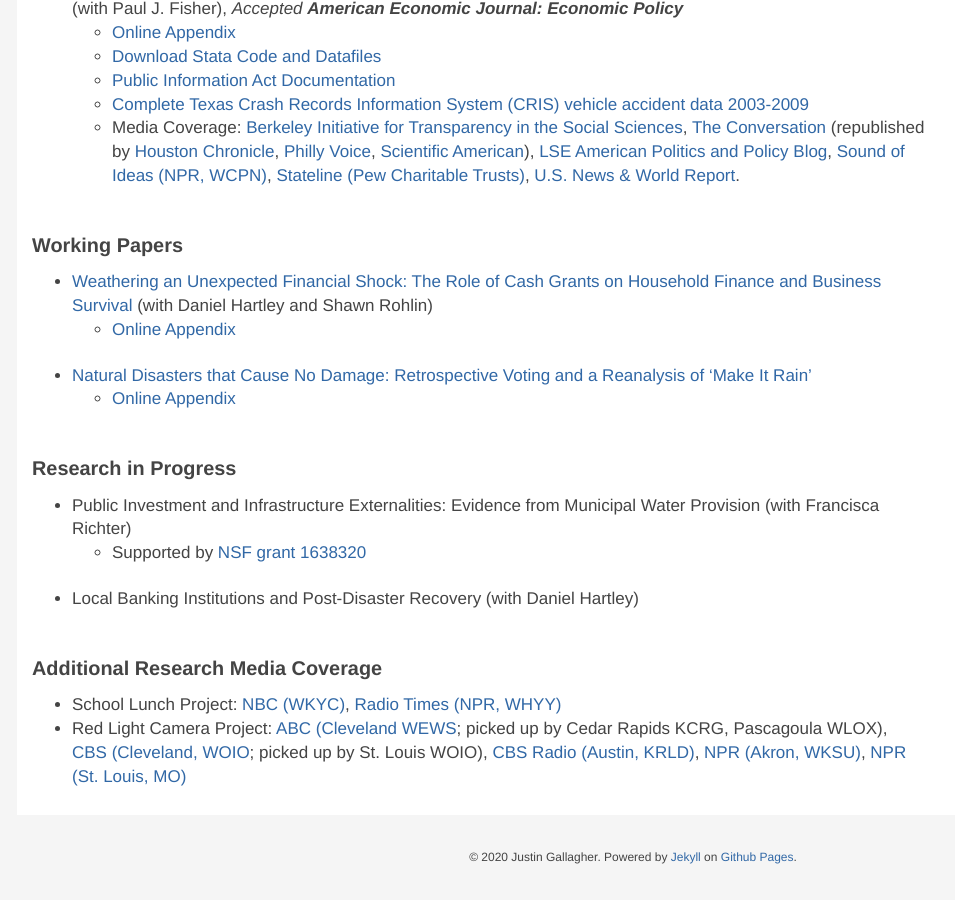
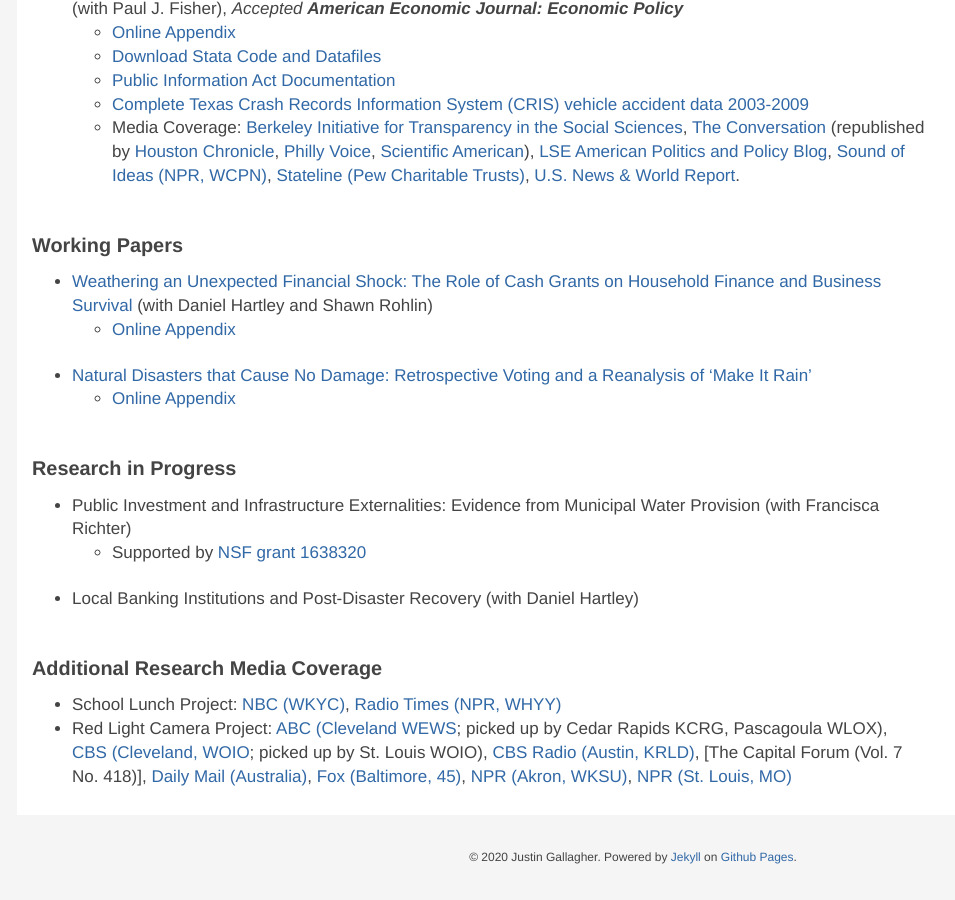
Before and after one commit to justinpgallagher/justinpgallagher.github.io, a Jekyll site: the page built from research.html, in a window 1280 px wide and 900 px high, scrolled down 896 px. Shown: the whole window, without its empty margins (7-962 px from the left). Built offline with Jekyll 4.4.1, drawn with Linux system fonts in a browser that asks for light colours; nearby versions of some CDN libraries; some web fonts are replaced; library files that are not in the unit come from our copies.

Commit message:
Update research.md

```diff
--- a/_includes/research.md
+++ b/_includes/research.md
@@ -83,5 +83,8 @@
   picked up by Cedar Rapids KCRG, Pascagoula WLOX),
   [CBS (Cleveland, WOIO](http://www.cleveland19.com/story/38778629/study-shows-red-light-cameras-of-no-safety-value/); picked up by St. Louis WOIO),
   [CBS Radio (Austin, KRLD)](https://krld.radio.com/articles/texas-governor-puts-breaks-red-light-cameras),
+  [The Capital Forum (Vol. 7 No. 418)],
+  [Daily Mail (Australia)](https://www.dailymail.co.uk/news/article-7095819/Calls-scrap-red-light-cameras-Australia-amid-claims-CAUSE-crashes.html),
+  [Fox (Baltimore, 45)](https://foxbaltimore.com/news/local/study-red-light-cameras-dont-seem-to-improve-safety),
   [NPR (Akron, WKSU)](http://www.wksu.org/post/red-light-cameras-dont-reduce-traffic-accidents-according-case-western-study#stream/0),
   [NPR (St. Louis, MO)](https://news.stlpublicradio.org/post/st-louis-considers-bringing-back-red-light-cameras-experts-say-it-might-not-help)
```
